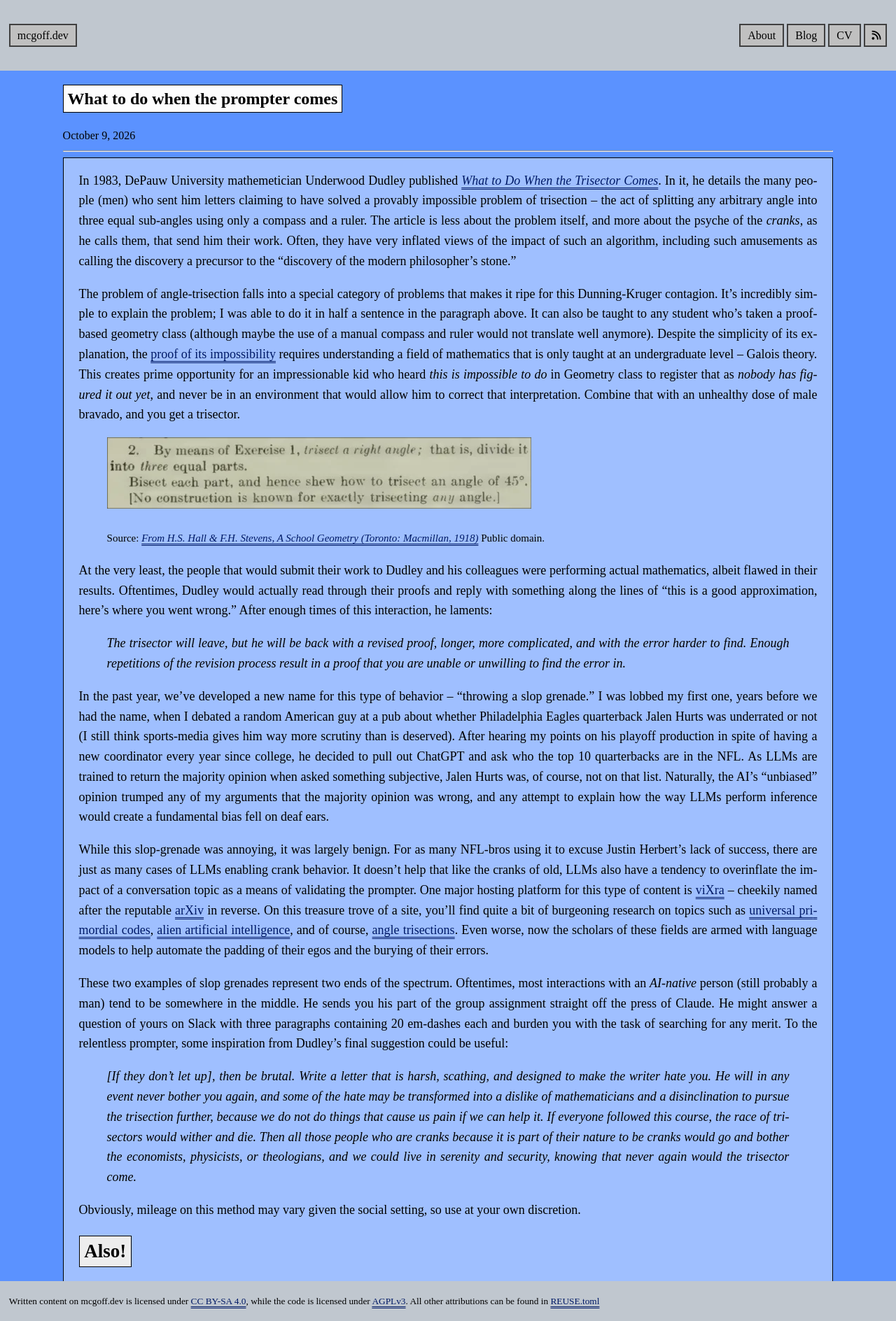
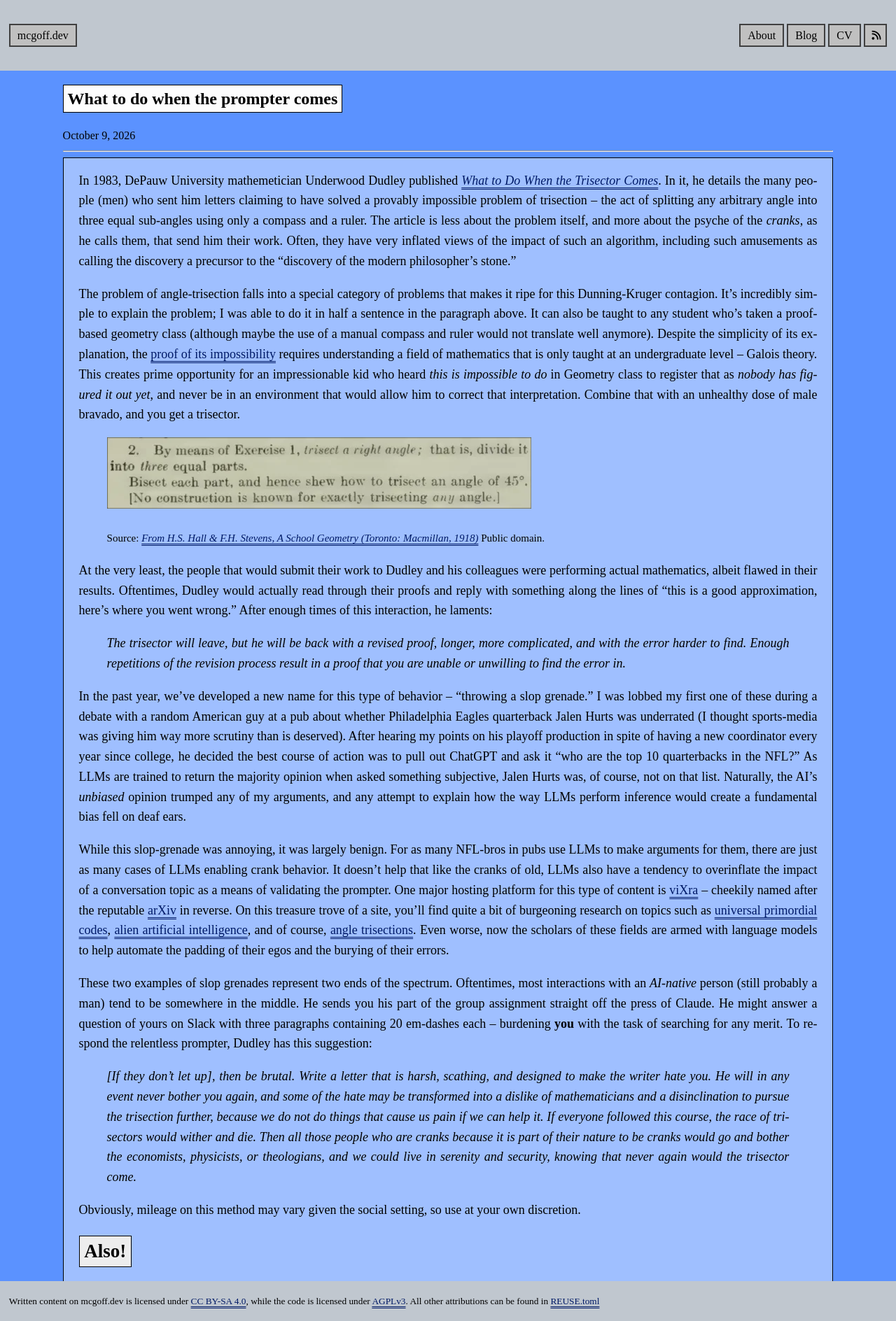
Before and after one commit to SeanMcGoff/mcgoff.dev, a Jekyll site: the page built from src/_blog/prompter-comes-to-town.md, in a window 1280 px wide. Shown: the whole page at 70% size. Built offline with Jekyll 4.4.1, drawn with Linux system fonts in a browser that asks for light colours.

Commit message:
fix: style edits

```diff
--- a/src/_blog/prompter-comes-to-town.md
+++ b/src/_blog/prompter-comes-to-town.md
@@ -18,11 +18,11 @@ At the very least, the people that would submit their work to Dudley and his col
 
 >*The trisector will leave, but he will be back with a revised proof, longer, more complicated, and with the error harder to find. Enough repetitions of the revision process result in a proof that you are unable or unwilling to find the error in.*
 
-In the past year, we've developed a new name for this type of behavior -- "throwing a slop grenade." I was lobbed my first one, years before we had the name, when I debated a random American guy at a pub about whether Philadelphia Eagles quarterback Jalen Hurts was underrated or not (I still think sports-media gives him way more scrutiny than is deserved). After hearing my points on his playoff production in spite of having a new coordinator every year since college, he decided to pull out ChatGPT and ask who the top 10 quarterbacks are in the NFL. As LLMs are trained to return the majority opinion when asked something subjective, Jalen Hurts was, of course, not on that list. Naturally, the AI's "unbiased" opinion trumped any of my arguments that the majority opinion was wrong, and any attempt to explain how the way LLMs perform inference would create a fundamental bias fell on deaf ears.
+In the past year, we've developed a new name for this type of behavior -- "throwing a slop grenade." I was lobbed my first one of these during a debate with a random American guy at a pub about whether Philadelphia Eagles quarterback Jalen Hurts was underrated (I thought sports-media was giving him way more scrutiny than is deserved). After hearing my points on his playoff production in spite of having a new coordinator every year since college, he decided the best course of action was to pull out ChatGPT and ask it "who are the top 10 quarterbacks in the NFL?" As LLMs are trained to return the majority opinion when asked something subjective, Jalen Hurts was, of course, not on that list. Naturally, the AI's *unbiased* opinion trumped any of my arguments, and any attempt to explain how the way LLMs perform inference would create a fundamental bias fell on deaf ears.
 
-While this slop-grenade was annoying, it was largely benign. For as many NFL-bros using it to excuse Justin Herbert's lack of success, there are just as many cases of LLMs enabling crank behavior. It doesn't help that like the cranks of old, LLMs also have a tendency to overinflate the impact of a conversation topic as a means of validating the prompter. One major hosting platform for this type of content is [viXra](http://www.vixra.org) -- cheekily named after the reputable [arXiv](http://www.arxiv.org) in reverse. On this treasure trove of a site, you'll find quite a bit of burgeoning research on topics such as [universal primordial codes](https://vixra.org/abs/2607.0082), [alien artificial intelligence](https://vixra.org/abs/2610.0013), and of course, [angle trisections](https://vixra.org/abs/2412.0128). Even worse, now the scholars of these fields are armed with language models to help automate the padding of their egos and the burying of their errors.
+While this slop-grenade was annoying, it was largely benign. For as many NFL-bros in pubs use LLMs to make arguments for them, there are just as many cases of LLMs enabling crank behavior. It doesn't help that like the cranks of old, LLMs also have a tendency to overinflate the impact of a conversation topic as a means of validating the prompter. One major hosting platform for this type of content is [viXra](http://www.vixra.org) -- cheekily named after the reputable [arXiv](http://www.arxiv.org) in reverse. On this treasure trove of a site, you'll find quite a bit of burgeoning research on topics such as [universal primordial codes](https://vixra.org/abs/2607.0082), [alien artificial intelligence](https://vixra.org/abs/2610.0013), and of course, [angle trisections](https://vixra.org/abs/2412.0128). Even worse, now the scholars of these fields are armed with language models to help automate the padding of their egos and the burying of their errors.
 
-These two examples of slop grenades represent two ends of the spectrum. Oftentimes, most interactions with an *AI-native* person (still probably a man) tend to be somewhere in the middle. He sends you his part of the group assignment straight off the press of Claude. He might answer a question of yours on Slack with three paragraphs containing 20 em-dashes each and burden you with the task of searching for any merit. To the relentless prompter, some inspiration from Dudley's final suggestion could be useful:
+These two examples of slop grenades represent two ends of the spectrum. Oftentimes, most interactions with an *AI-native* person (still probably a man) tend to be somewhere in the middle. He sends you his part of the group assignment straight off the press of Claude. He might answer a question of yours on Slack with three paragraphs containing 20 em-dashes each -- burdening **you** with the task of searching for any merit. To respond the relentless prompter, Dudley has this suggestion:
 
 >*\[If they don't let up\], then be brutal. Write a letter that is harsh, scathing, and designed to make the writer hate you. He will in any event never bother you again, and some of the hate may be transformed into a dislike of mathematicians and a disinclination to pursue the trisection further, because we do not do things that cause us pain if we can help it. If everyone followed this course, the race of trisectors would wither and die. Then all those people who are cranks because it is part of their nature to be cranks would go and bother the economists, physicists, or theologians, and we could live in serenity and security, knowing that never again would the trisector come.*
 
```
